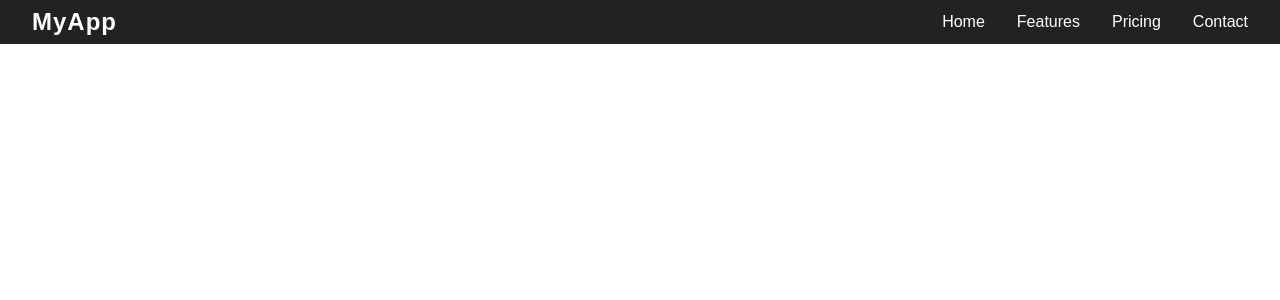
After one commit to Sasank-5716/Django-Projects, a Django app: template crm_app/dcrm/website/templates/base.html in a window 1280 px wide. The commit adds this page. Shown: the top 300 px of the page. Run offline with Django 5.2, Linux system fonts and the light colour scheme; the template is opened without the code that fills it, so the values that code supplies are empty.

Commit message:
Add navbar and base html file

```diff
--- /dev/null
+++ b/crm_app/dcrm/website/templates/base.html
@@ -0,0 +1,15 @@
+<!DOCTYPE html>
+<html lang="en">
+  <head>
+    <meta charset="UTF-8" />
+    <meta name="viewport" content="width=device-width, initial-scale=1.0" />
+    <title>Django</title>
+  </head>
+  <body>
+    {% include 'navbar.html' %}
+    <div class="container">
+      <br />
+      {% block content %} {% endblock %}
+    </div>
+  </body>
+</html>
--- /dev/null
+++ b/crm_app/dcrm/website/templates/navbar.html
@@ -0,0 +1,55 @@
+<!DOCTYPE html>
+<html lang="en">
+<head>
+    <meta charset="UTF-8">
+    <title>Dark Navbar</title>
+    <style>
+        body {
+            margin: 0;
+            font-family: Arial, sans-serif;
+        }
+        .navbar {
+            background-color: #222;
+            color: #fff;
+            padding: 0.5rem 2rem;
+            display: flex;
+            align-items: center;
+            justify-content: space-between;
+        }
+        .navbar .logo {
+            font-size: 1.5rem;
+            font-weight: bold;
+            letter-spacing: 1px;
+        }
+        .navbar ul {
+            list-style: none;
+            margin: 0;
+            padding: 0;
+            display: flex;
+        }
+        .navbar ul li {
+            margin-left: 2rem;
+        }
+        .navbar ul li a {
+            color: #fff;
+            text-decoration: none;
+            font-size: 1rem;
+            transition: color 0.2s;
+        }
+        .navbar ul li a:hover {
+            color: #1abc9c;
+        }
+    </style>
+</head>
+<body>
+    <nav class="navbar">
+        <div class="logo">MyApp</div>
+        <ul>
+            <li><a href="#">Home</a></li>
+            <li><a href="#">Features</a></li>
+            <li><a href="#">Pricing</a></li>
+            <li><a href="#">Contact</a></li>
+        </ul>
+    </nav>
+</body>
+</html>
```
Also changed, not shown: crm_app/dcrm/website/templates/home.html (+5 -11 lines).
